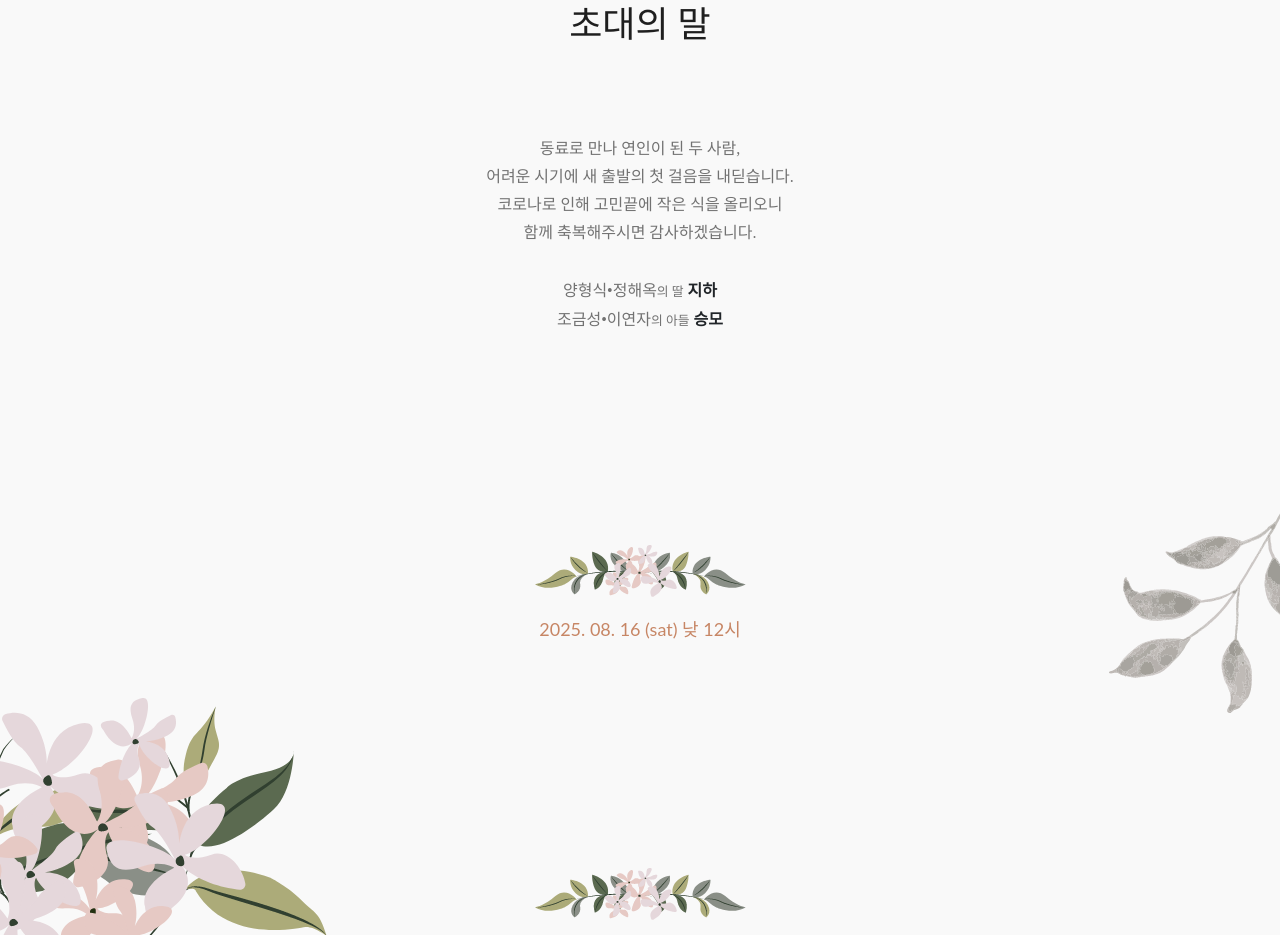
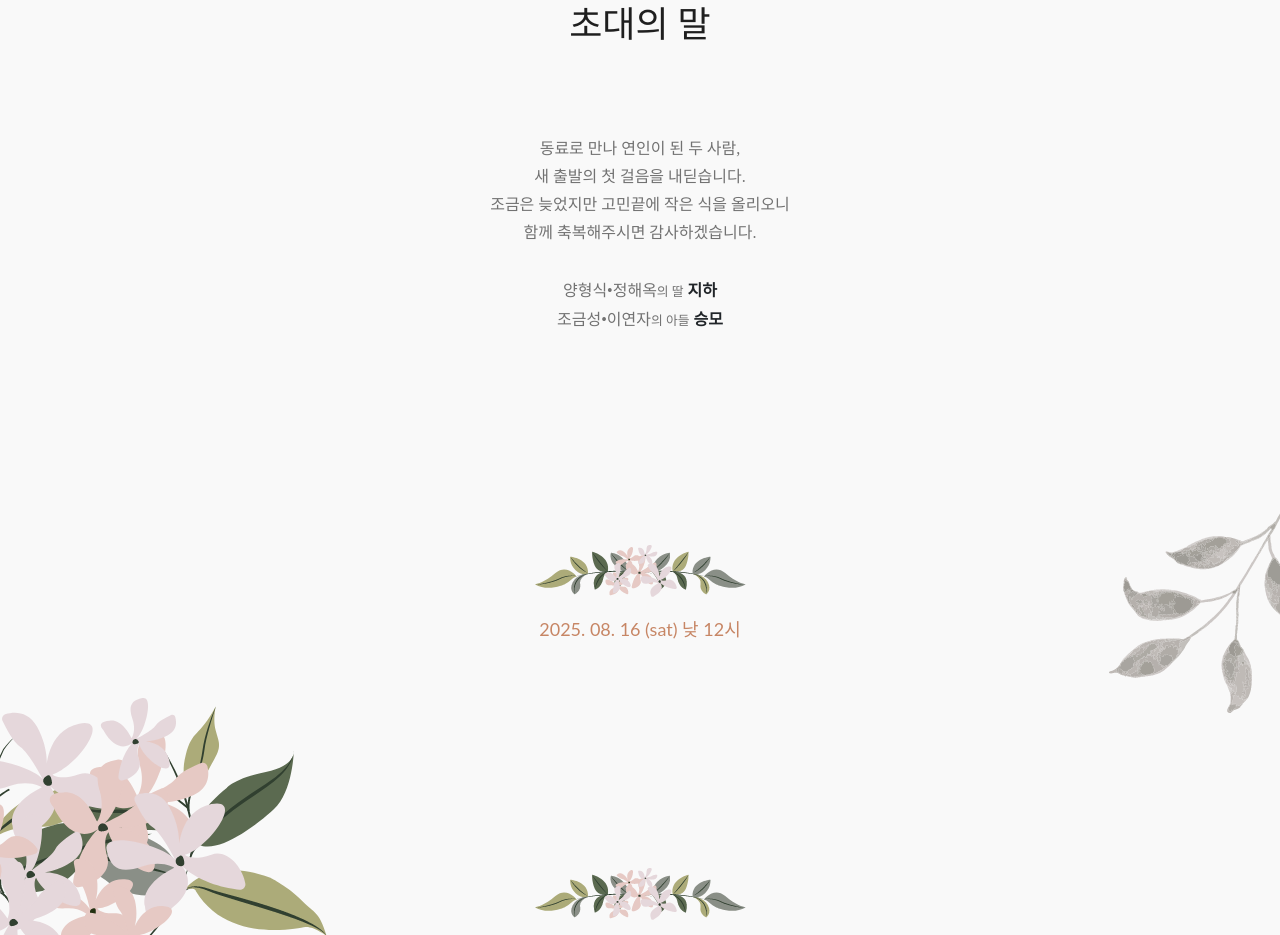
Before and after one commit to gbeco/wedding, a plain HTML site: page index.html in a window 1280 px wide. Shown: the part 940-1875 px from the top of the page. Drawn offline with Linux system fonts and the light colour scheme; a web font is replaced by a local one.

Commit message:
Update index.html

```diff
--- a/index.html
+++ b/index.html
@@ -86,8 +86,8 @@
                 <div class="col-xl-12">
                     <div class="single_lover_story text-center">
                         <p>동료로 만나 연인이 된 두 사람,<br>
-                          어려운 시기에 새 출발의 첫 걸음을 내딛습니다.<br>
-                          코로나로 인해 고민끝에 작은 식을 올리오니<br>
+                          새 출발의 첫 걸음을 내딛습니다.<br>
+                          조금은 늦었지만 고민끝에 작은 식을 올리오니<br>
                           함께 축복해주시면 감사하겠습니다.</p>
                         <p>양형식•정해옥<small>의 딸</small> <b>지하</b><br>
                           조금성•이연자<small>의 아들</small> <b>승모</b></p>
```
